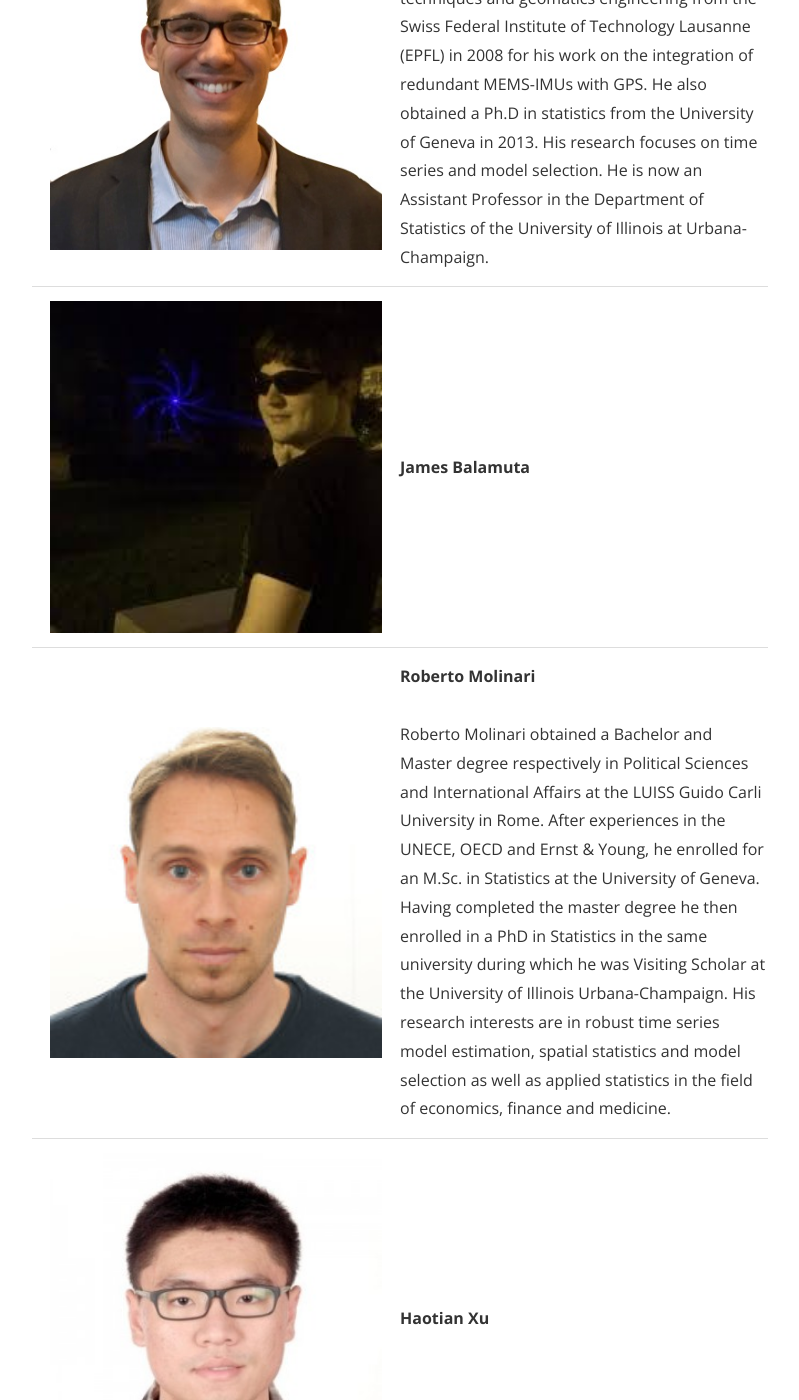
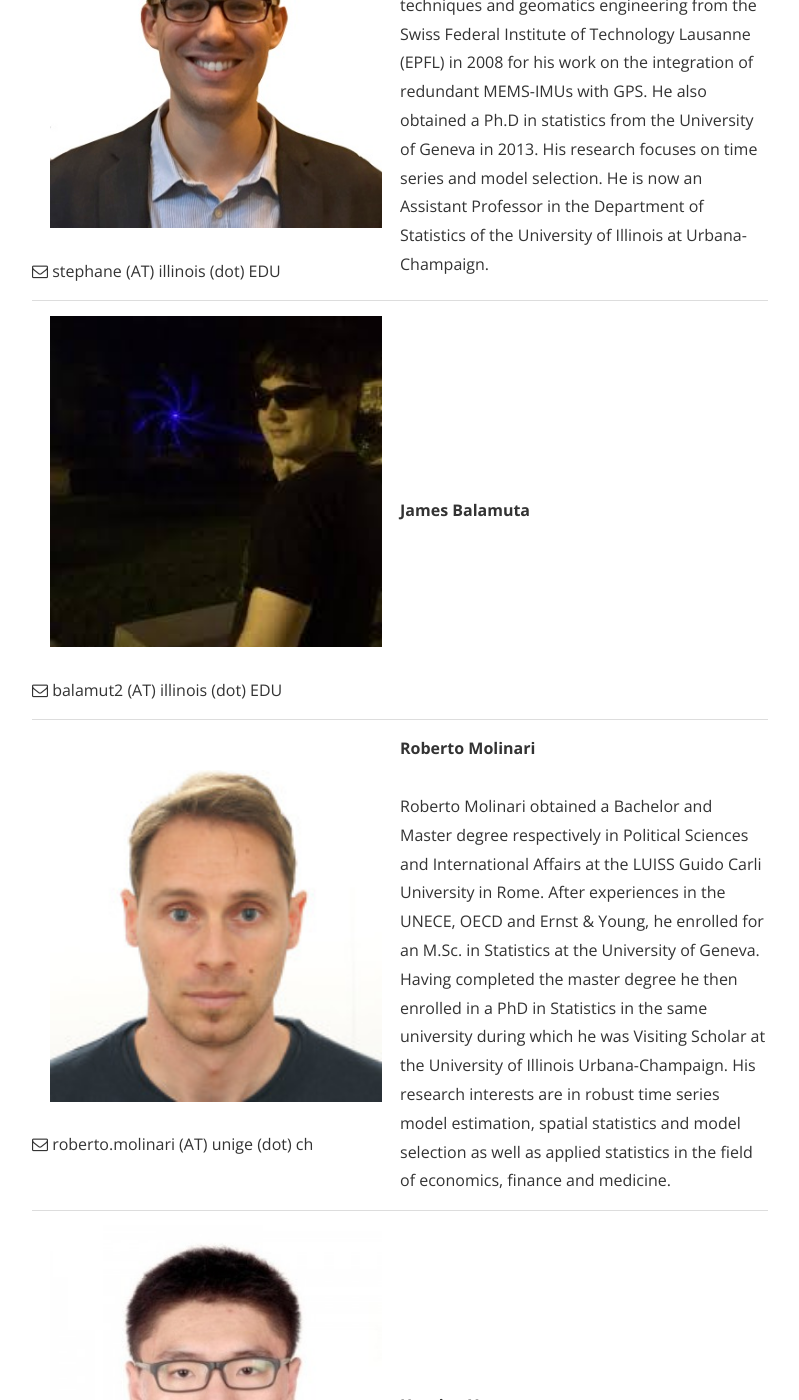
Before and after one commit to SMAC-Group/smac-group.github.io, a Jekyll site: the page built from about.md, in a window 1280 px wide and 1400 px high, scrolled down 375 px. Shown: the whole window, without its empty margins (240-1039 px from the left). Built offline with Jekyll 4.4.1, drawn with Linux system fonts in a browser that asks for light colours; nearby versions of some CDN libraries; a style sheet for code colours, icons or effects is not loaded; some of the changed text lies outside the part shown.

Commit message:
Added e-mail icon

```diff
--- a/about.md
+++ b/about.md
@@ -8,25 +8,43 @@ The current members of the SMAC Group are:
 
 <table>
   <tr>
-  <td><img src="{{ "assets/images/staff/sguerrier.jpg" | prepend: site.baseurl }}" alt="Stéphane Guerrier" class="staff-picture" /></td>
+  <td><img src="{{ "assets/images/staff/sguerrier.jpg" | prepend: site.baseurl }}" alt="Stéphane Guerrier" class="staff-picture" />
+  <br />
+  <span><i class="fa fa-envelope-o"></i>
+  <span class="username">stephane (AT) illinois (dot) EDU</span></span>
+  </td>
     <td><b>Stéphane Guerrier</b> <br/> <br/>
     Stéphane Guerrier obtained a M.Sc. in navigation techniques and geomatics engineering from the Swiss Federal Institute of Technology Lausanne (EPFL) in 2008 for his work on the integration of redundant MEMS-IMUs with GPS. He also obtained a Ph.D in statistics from the University of Geneva in 2013. His research focuses on time series and model selection. He is now an Assistant Professor in the Department of Statistics of the University of Illinois at Urbana-Champaign.</td>
   </tr>
   <tr>
-    <td><img src="{{ "assets/images/staff/jjbalamuta.jpg" | prepend: site.baseurl }}" alt="James Balamuta" class="staff-picture" /></td>
+    <td><img src="{{ "assets/images/staff/jjbalamuta.jpg" | prepend: site.baseurl }}" alt="James Balamuta" class="staff-picture" />
+      <br />
+  <span><i class="fa fa-envelope-o"></i>
+  <span class="username">balamut2 (AT) illinois (dot) EDU</span></span>
+  </td>
     <td><b>James Balamuta</b></td>
   </tr>
   <tr>
-    <td><img src="{{ "assets/images/staff/rmolinari.jpg" | prepend: site.baseurl }}" alt="Roberto Molinari" class="staff-picture" /></td>
+    <td><img src="{{ "assets/images/staff/rmolinari.jpg" | prepend: site.baseurl }}" alt="Roberto Molinari" class="staff-picture" />
+      <br />
+  <span><i class="fa fa-envelope-o"></i>
+  <span class="username">roberto.molinari (AT) unige (dot) ch</span></span>
+</td>
     <td><b>Roberto Molinari</b> <br /><br />
     Roberto Molinari obtained a Bachelor and Master degree respectively in Political Sciences and International Affairs at the LUISS Guido Carli University in Rome. After experiences in the UNECE, OECD and Ernst &amp; Young, he enrolled for an M.Sc. in Statistics at the University of Geneva. Having completed the master degree he then enrolled in a PhD in Statistics in the same university during which he was Visiting Scholar at the University of Illinois Urbana-Champaign. His research interests are in robust time series model estimation, spatial statistics and model selection as well as applied statistics in the field of economics, finance and medicine.</td>
   </tr>
   <tr>
-    <td><img src="{{ "assets/images/staff/hxu.jpg" | prepend: site.baseurl }}" alt="Haotian Xu" class="staff-picture" /></td>
+    <td><img src="{{ "assets/images/staff/hxu.jpg" | prepend: site.baseurl }}" alt="Haotian Xu" class="staff-picture" />
+      <span><i class="fa fa-envelope-o"></i>
+  <span class="username">haotian.xu (AT) unige (dot) ch</span></span>
+    </td>
     <td><b>Haotian Xu</b></td>
   </tr>
    <tr>
-    <td><img src="{{ "assets/images/staff/wyang.jpg" | prepend: site.baseurl }}" alt="Wenchao Yang" class="staff-picture" /></td>
+    <td><img src="{{ "assets/images/staff/wyang.jpg" | prepend: site.baseurl }}" alt="Wenchao Yang" class="staff-picture" /><br />
+      <span><i class="fa fa-envelope-o"></i>
+  <span class="username">wyang40 (AT) illinois (dot) EDU</span></span>
+    </td>
     <td><b>Wenchao Yang</b></td>
   </tr>
 </table>
```
